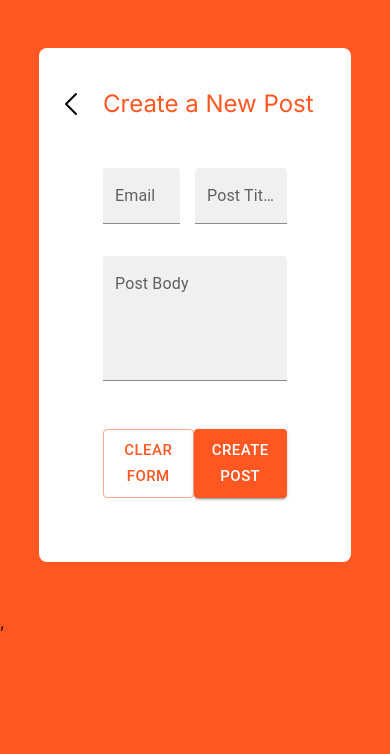
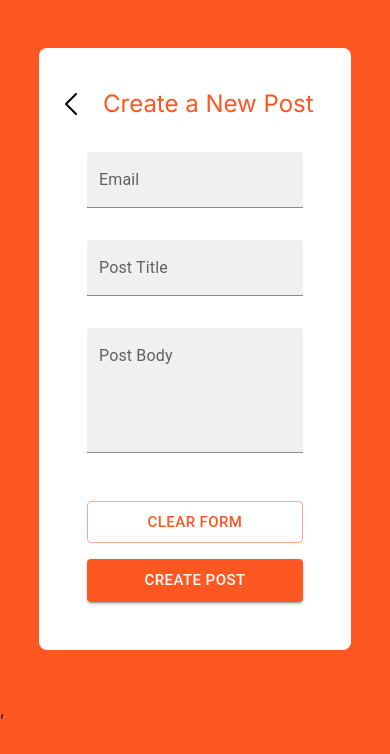
Before and after one commit to john-roufaeil/blog-app, a Next.js app: page /create-post in a window 390 px wide. Shown: the top 754 px of the page. Built offline with nearby package versions, Linux system fonts and the light colour scheme; no server answers.

Commit message:
feat: form input

```diff
--- a/src/app/components/Card.tsx
+++ b/src/app/components/Card.tsx
@@ -5,15 +5,15 @@ export default function Card({ post }) {
     const { id, title, user, body, comments } = post;
     return (
         <Link href={`/posts/${id}`} as={`/posts/${id}`}
-            className="border-grey-50 rounded-lg border-2 w-full lg:w-1/4  h-64 m-4
+            className="border-grey-50 rounded-lg border-2 w-full  lg:w-1/4 md:w-1/3 h-64 m-4
         hover:border-primary hover:cursor-pointer transition-colors duration-50
         hover:bg-orange-50  group">
             <div className=' p-4 flex flex-col align-between justify-between border-transparent
                     group-hover:border-primary border-2 w-full h-full'>
                 <div>
-                    <p className="font-semibold text-secondary text-lg group-hover:text-primary">{title}</p>
-                    <p className="font-mono"> {user.email}  </p>
-                    <p className="text-wrap h-1 pt-2 text-sm"> {body.slice(0, 60)}... </p>
+                    <p className="font-semibold text-secondary md:text-lg group-hover:text-primary">{title.slice(0, 30)}</p>
+                    <p className="font-mono overflow-hidden"> {user.email}  </p>
+                    <p className="h-1 pt-2 text-sm"> {body.slice(0, 50)}... </p>
                 </div>
                 <p className=""> {comments.length} comments</p>
             </div>
--- a/src/app/components/CreatePostBtn.tsx
+++ b/src/app/components/CreatePostBtn.tsx
@@ -6,13 +6,13 @@ import Link from 'next/link';
 export default function CreatePostBtn() {
     return (
         <Link href={`/create-post`}
-            className="border-grey-50 rounded-lg border-2 w-full lg:w-1/4  h-64 m-4
+            className="border-grey-50 rounded-lg border-2 w-full lg:w-1/4 md:w-1/3 h-64 m-4
         hover:border-primary hover:cursor-pointer transition-colors duration-50
         hover:bg-orange-50  group">
             <div className=' p-4 flex flex-col items-center justify-center border-transparent
              group-hover:border-primary border-2 w-full h-full text-secondary group-hover:text-primary'>
                 <PlusCircleIcon className="w-1/3 mb-2" />
-                <p className="font-semibold text-lg">Create a New Post</p>
+                <p className="font-semibold text-lg text-center">Create a New Post</p>
             </div>
         </Link>
     );
--- a/src/app/components/LoadingPosts.tsx
+++ b/src/app/components/LoadingPosts.tsx
@@ -3,7 +3,7 @@ import { CircularProgress } from "@mui/material";
 
 export default function LoadingPosts() {
     return (
-        <div className="border-grey-50 rounded-lg border-2 h-64 w-full  lg:w-1/4 m-4">
+        <div className="border-grey-50 rounded-lg border-2 h-64 w-full md:w-1/3 lg:w-1/4 m-4">
             <div className=' p-4 flex flex-col items-center justify-center border-transparent
              border-2 w-full h-full text-secondary'>
                 <CircularProgress color="secondary" size={60} className="w-1/3 mb-2" />
--- a/src/app/create-post/page.tsx
+++ b/src/app/create-post/page.tsx
@@ -2,8 +2,19 @@
 import Link from 'next/link';
 import { ChevronLeftIcon } from '@heroicons/react/24/outline';
 import { TextField, Button } from '@mui/material';
+import { useState } from 'react';
 
 const CreatePostPage = () => {
+    const [email, setEmail] = useState("");
+    const [title, setTitle] = useState("");
+    const [body, setBody] = useState("");
+
+    function handleClear() {
+        setEmail("");
+        setTitle("");
+        setBody("");
+    }
+
     return (
         <div className="bg-white w-4/5 mx-auto my-12 p-4 text-black rounded-lg">
             <div className="my-6 flex items-center">
@@ -14,22 +25,38 @@ const CreatePostPage = () => {
                     <h1 className="text-primary text-2xl">Create a New Post</h1>
                 </div>
             </div>
-            <form className='m-12'>
-                <div className='flex justify-between mb-8'>
-                    <TextField id="email-field" label="Email" variant="filled" className='w-5/12' />
-                    <TextField id="title-field" label="Post Title" variant="filled" className='w-6/12' />
+            <form className='m-8'>
+                <div className='flex flex-col md:flex-row md:justify-between mb-8 space-y-8 md:space-y-0'>
+                    <TextField
+                        id="email-field"
+                        label="Email"
+                        variant="filled"
+                        value={email}
+                        onChange={(event) => setEmail(event.target.value)}
+                        className='w-full md:w-5/12 my-4 md:m-0'
+                    />
+                    <TextField
+                        id="title-field"
+                        label="Post Title"
+                        variant="filled"
+                        value={title}
+                        onChange={(event) => setTitle(event.target.value)}
+                        className='w-full md:w-6/12 my-4 md:m-0'
+                    />
                 </div>
                 <TextField
-                    className="m-4 w-full"
+                    className="w-full"
                     id="filled-multiline-static"
                     label="Post Body"
                     multiline
                     rows={4}
                     variant="filled"
+                    value={body}
+                    onChange={(event) => setBody(event.target.value)}
                 />
 
-                <div className='flex justify-evenly mt-12'>
-                    <Button variant="outlined" size="large">Clear Form</Button>
+                <div className='flex flex-col md:flex-row space-y-4 md:space-y-0 justify-evenly mt-12'>
+                    <Button variant="outlined" size="large" onClick={() => handleClear()}>Clear Form</Button>
                     <Button variant="contained" size="large">Create Post</Button>
                 </div>
             </form>
```
